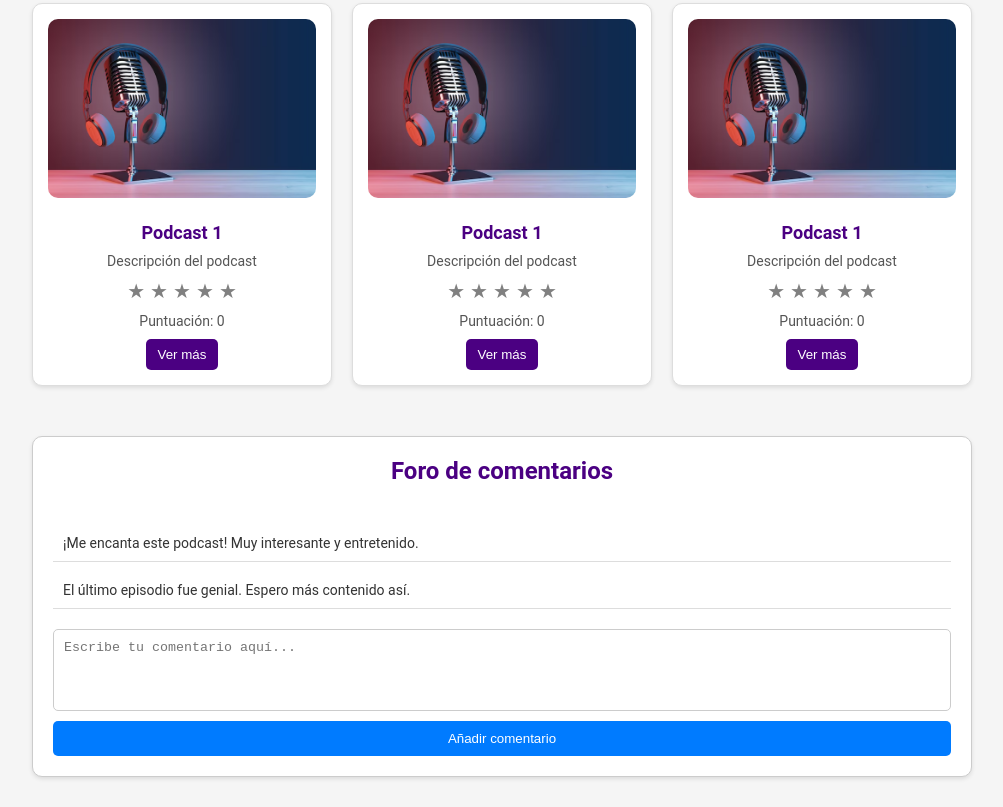
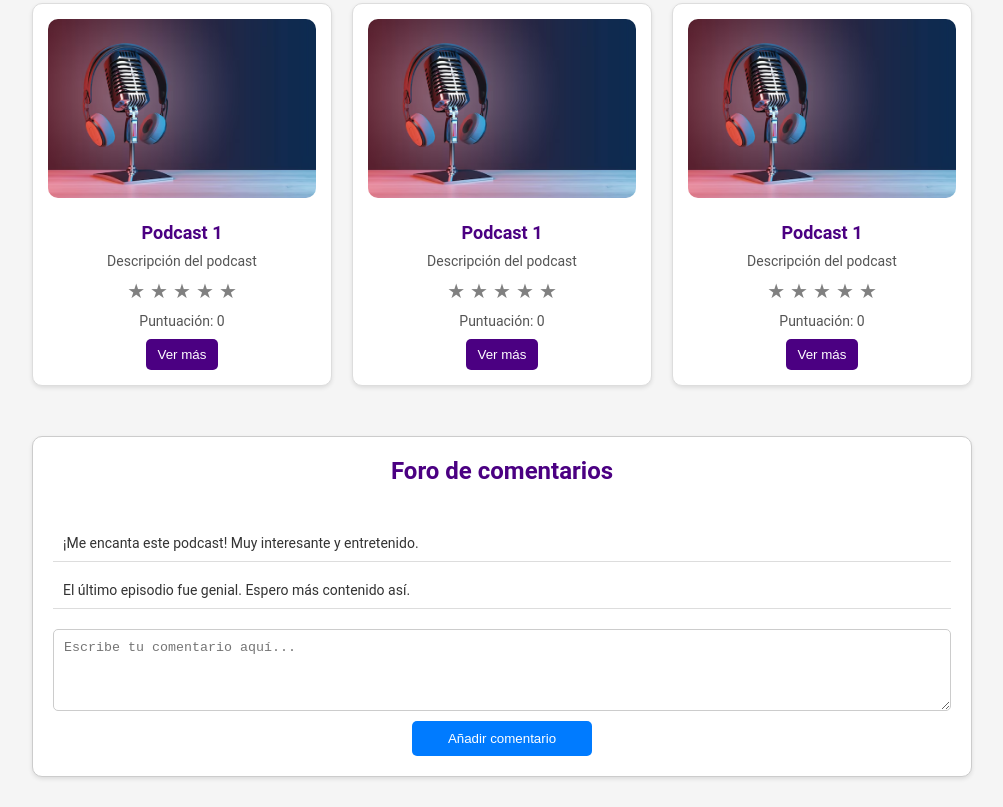
Before and after one commit to DaniSanchezDev/P4Flex-Grid, a plain HTML site: page html/index.html in a window 1280 px wide. Shown: the part 897-1704 px from the top of the page, without its empty margins (138-1141 px from the left). Drawn offline with Linux system fonts and the light colour scheme.

Commit message:
add styles to form and hero section

```diff
--- a/css/styles.css
+++ b/css/styles.css
@@ -224,16 +224,20 @@ h2{
     display: flex;
     flex-direction: column;
     gap: 10px;
+    align-items: center;
 }
 
 #comment-text {
-    resize: none;
     padding: 10px;
     border: 1px solid #ccc;
     border-radius: 5px;
+    width: 100%;
 }
 
 #comment-form button {
+    display: flex;
+    justify-content: center;
+    width: 20%;
     background-color: #007bff;
     color: #fff;
     padding: 10px;
@@ -241,6 +245,8 @@ h2{
     border-radius: 5px;
     cursor: pointer;
     transition: background-color 0.3s;
+    display: block;
+    margin: 0 auto;
 }
 
 #comment-form button:hover {
--- a/html/index.html
+++ b/html/index.html
@@ -140,6 +140,6 @@
 
 
     </main>
-    <script src="./index.js"></script>
+    <script src="./../js/index.js"></script>
 </body>
 </html>
```
Also changed, not shown: js/index.js (renamed from html/index.js).
